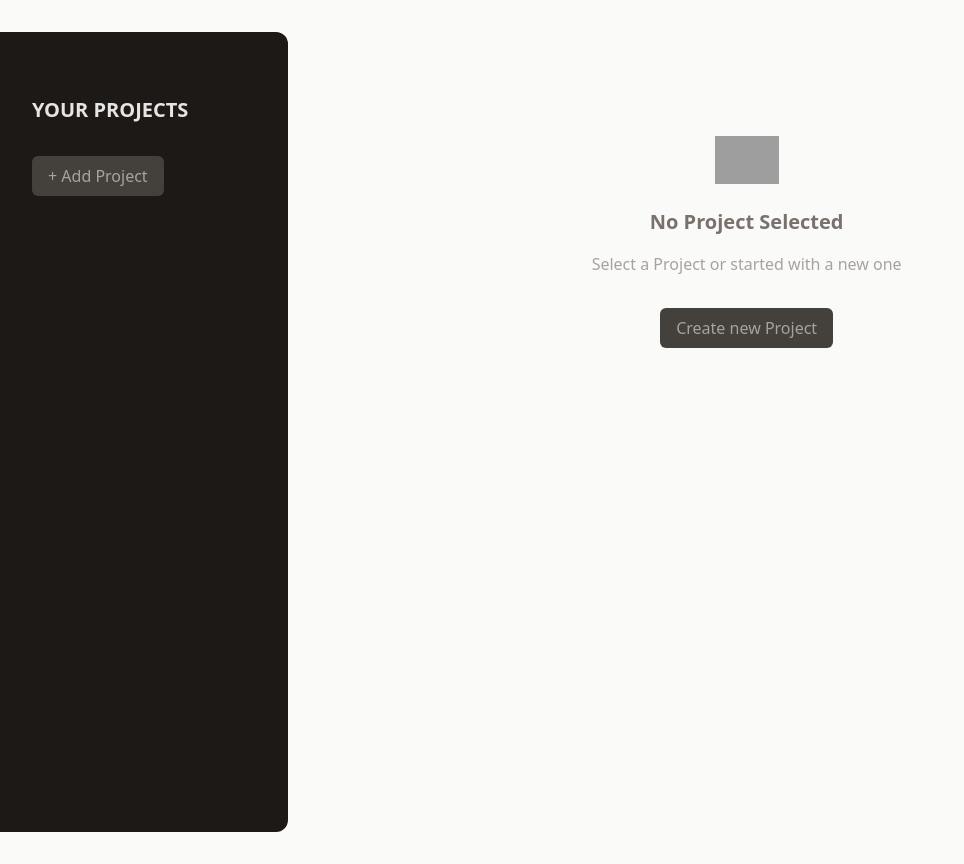
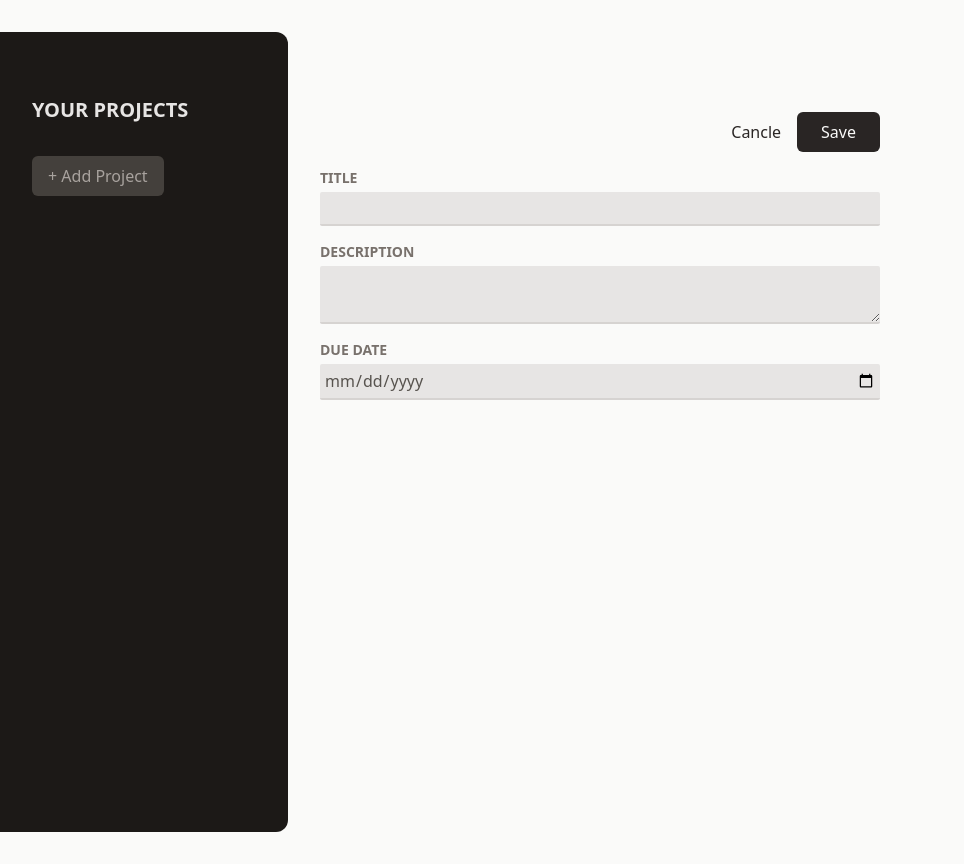
Before and after one commit to Rishabhkumar111/Project_Mangement_App, a React (Vite) app: page / in a window 1280 px wide. Both pictures are taken after a click on the button "+ Add Project". Shown: the whole page, without its empty margins (0-964 px from the left). Built offline with nearby package versions, Linux system fonts and the light colour scheme; grey boxes are pictures that could not be loaded.

Commit message:
Collected User data using useRef

```diff
--- a/src/App.jsx
+++ b/src/App.jsx
@@ -1,12 +1,48 @@
+import { useState } from "react";
 import NewProject from "./Components/NewProject.jsx";
 import NoProjectSelected from "./Components/NoProjectSelected.jsx";
 import ProjectSidebar from "./Components/ProjectSidebar.jsx";
 
 function App() {
+  const [projectState, setProjectState] = useState({
+    selectedProjectId: undefined,
+    projects: []
+  })
+
+  function handleAddProject(data){
+    setProjectState(pre=>{
+      let newProject = {
+        ...data,
+        id: Math.random()
+      }
+      return {
+        ...pre,
+        projects : [...pre.projects, newProject]
+      }
+    })
+  }
+
+  function handleStartAddProject(){
+    setProjectState(pre=>{
+      return {
+        ...pre,
+        selectedProjectId: null
+      }
+    })
+  }
+
+  let content;
+
+  if(projectState.selectedProjectId === null){
+    content = <NewProject onAdd={handleAddProject}/>
+  }else if(projectState.selectedProjectId === undefined){
+    content = <NoProjectSelected onSelected={handleStartAddProject} />
+  }
+
   return (
     <main className=" h-screen my-8 flex gap-8">
-      <ProjectSidebar />
-      <NoProjectSelected />
+      <ProjectSidebar onSelected={handleStartAddProject} />
+      {content}
     </main>
   );
 }
--- a/src/Components/Input.jsx
+++ b/src/Components/Input.jsx
@@ -1,4 +1,6 @@
-export default function Input({ label, textarea, ...props }) {
+import { forwardRef } from "react";
+
+const Input = forwardRef(function Input({ label, textarea, ...props }, ref) {
   const classes =
     "w-full p-1 border-b-2 rounded-sm border-stone-300 bg-stone-200 text-stone-600 focus:outline-none focus:border-stone-600";
   return (
@@ -7,10 +9,12 @@
         {label}
       </label>
       {textarea ? (
-        <textarea className={classes} {...props} />
+        <textarea ref={ ref } className={classes} {...props} />
       ) : (
-        <input className={classes}{...props} />
+        <input ref={ ref } className={classes} {...props} />
       )}
     </p>
   );
-}
+});
+
+export default Input;
--- a/src/Components/NewProject.jsx
+++ b/src/Components/NewProject.jsx
@@ -1,20 +1,44 @@
+import { useRef } from "react";
 import Input from "./input.jsx";
 
-export default function NewProject() {
+export default function NewProject({onAdd}) {
+  const title = useRef();
+  const description = useRef();
+  const dueDate = useRef();
+
+  function handleSave() {
+    const enteredTitle = title.current.value;
+    const enteredDescription = description.current.value;
+    const enteredDueDate = dueDate.current.value;
+    // validation...
+    onAdd({
+      title:enteredTitle,
+      description:enteredDescription,
+      dueDate:enteredDueDate
+    })
+  }
+
   return (
     <div className="w-[35rem] mt-16">
       <menu className="flex justify-end items-center gap-4 my-4">
         <li>
-          <button className="text-stone-800 hover:text-stone-950">Cancle</button>
+          <button className="text-stone-800 hover:text-stone-950">
+            Cancle
+          </button>
         </li>
         <li>
-          <button className=" px-6 py-2 rounded-md bg-stone-800 text-stone-50 hover:bg-stone-950">Save</button>
+          <button
+            onClick={handleSave}
+            className=" px-6 py-2 rounded-md bg-stone-800 text-stone-50 hover:bg-stone-950"
+          >
+            Save
+          </button>
         </li>
       </menu>
       <div>
-        <Input label="Title" />
-        <Input label="Description" textarea/>
-        <Input label="Due Date" />
+        <Input type='text' ref={title} label="Title" />
+        <Input ref={description} label="Description" textarea />
+        <Input type='date' ref={dueDate} label="Due Date" />
       </div>
     </div>
   );
--- a/src/Components/NoProjectSelected.jsx
+++ b/src/Components/NoProjectSelected.jsx
@@ -1,12 +1,12 @@
 import image from '../assets/no-projects.png'
 import Button from './Button.jsx'
-export default function NoProjectSelected(){
+export default function NoProjectSelected({onSelected}){
     return <div className=" mt-24 text-center w-2/3">
         <img src={image} alt='Empty Task list' className='w-16 h-16 object-contain mx-auto'/>
         <h2 className=' text-xl font-bold text-stone-500 my-4'>No Project Selected</h2>
         <p className='text-stone-400 mb-4'>Select a Project or started with a new one</p>
         <p className='mt-8'>
-            <Button >Create new Project</Button>
+            <Button onClick={onSelected}>Create new Project</Button>
         </p>
     </div>
 }
--- a/src/Components/ProjectSidebar.jsx
+++ b/src/Components/ProjectSidebar.jsx
@@ -1,13 +1,13 @@
 import Button from "./Button.jsx";
 
-export default function ProjectSidebar() {
+export default function ProjectSidebar({onSelected}) {
   return (
     <aside className="w-1/3 px-8 py-16 bg-stone-900 text-stone-50 md:w-72 rounded-r-xl">
       <h2 className=" mb-8 font-bold uppercase md: text-xl text-stone-200">
         Your Projects
       </h2>
       <div>
-        <Button >
+        <Button onClick={onSelected}>
           + Add Project
         </Button>
       </div>
```
